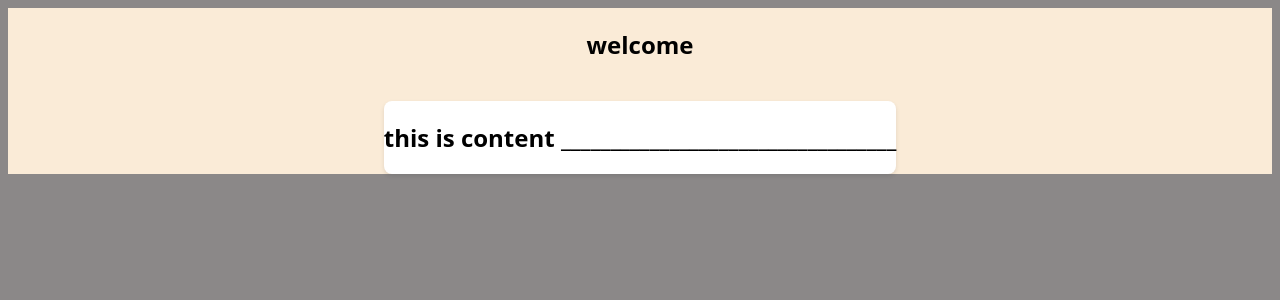
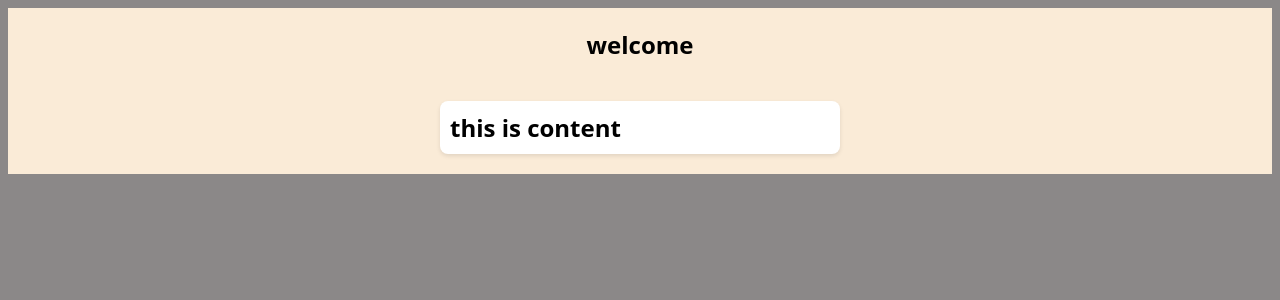
Before and after one commit to Muhammad-Meer/backend-code, a React app in the folder frontend/: page /feed in a window 1280 px wide. Shown: the top 300 px of the page. Built offline with nearby package versions, Linux system fonts and the light colour scheme; the HTML template or start-up script is replaced by a standard one.

Commit message:
new code

```diff
--- a/frontend/src/index.css
+++ b/frontend/src/index.css
@@ -42,4 +42,14 @@ html {
   background-color:white;
   border-radius: 8px;
   box-shadow: 0 2px 4px rgba(0, 0, 0, 0.1);
+  width: 400px;
+  margin-bottom: 20px;
 }
+
+.post-card h1{
+    margin: 10px;
+}
+
+.post-card caption {
+    background-color: #4caf50;
+}
--- a/frontend/src/pages/Feed.jsx
+++ b/frontend/src/pages/Feed.jsx
@@ -2,7 +2,7 @@ import React, { useState } from "react";
 
 const Feed = () => {
   const [posts, setPosts] = useState([
-    { id: 1, image: "first post", caption: "this is content  __________________________________" },
+    { id: 1, image: "first post", caption: "this is content " },
 
   ]);
 
```
